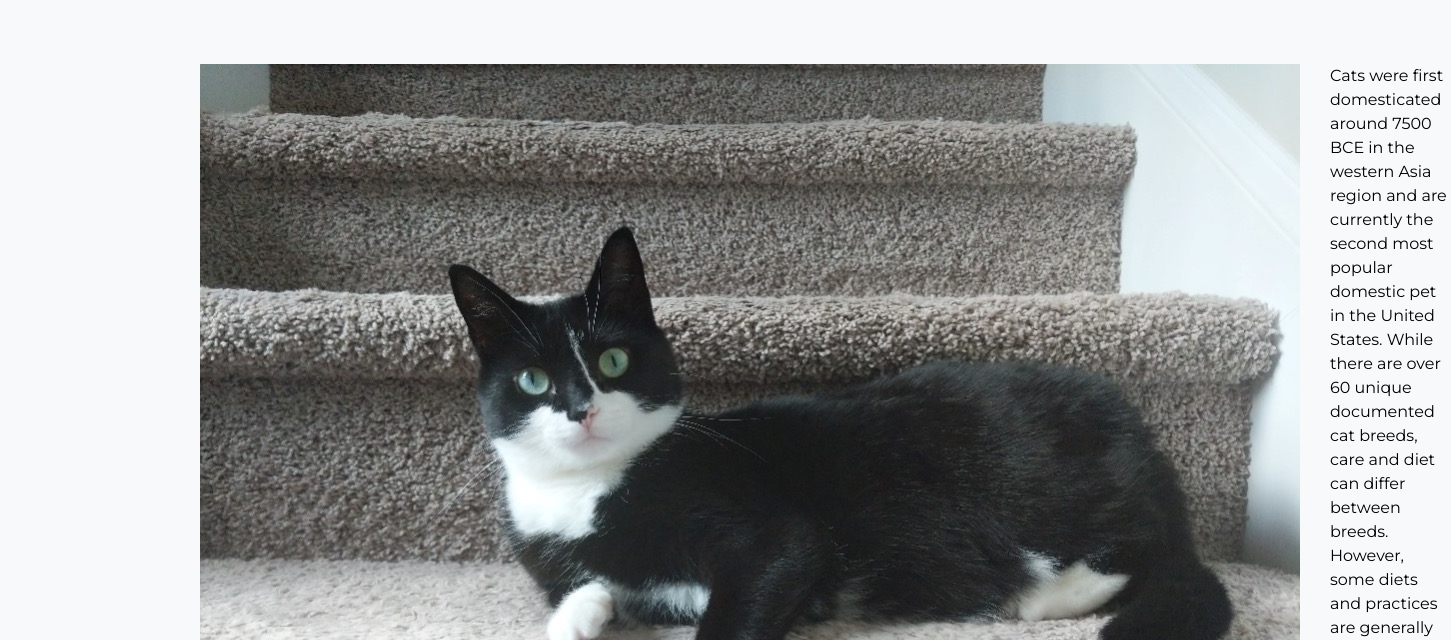
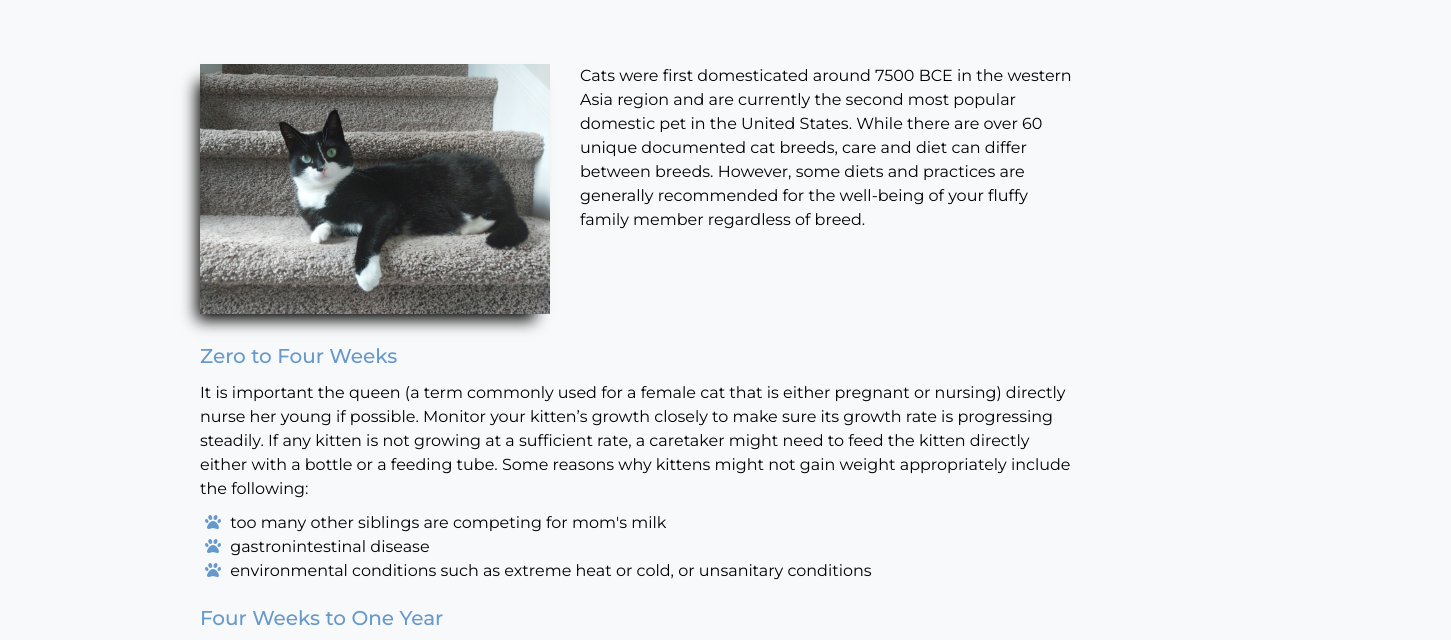
Before and after one commit to FeeterMcGeeter/TNM2-Prototype, a plain HTML site: page cats.html in a window 1280 px wide. Shown: the part 86-726 px from the top of the page, 1451 px wide, since content can reach past the window. Drawn offline with Linux system fonts and the light colour scheme.

Commit message:
styled images on secondary pages

```diff
--- a/cats.html
+++ b/cats.html
@@ -59,9 +59,14 @@
 
     <!--Main Content-->
     <div class="container">
-        <section class="container-section">
+        <section class="container-section image-section">
             <div class="container-image" title="Cat on stairs">
-                <img src="images/Cat2.jpg" alt="Cat on stairs">
+                <img
+                    src="images/Cat2.jpg"
+                    width="350"
+                    height="250"
+                    alt="Cat on stairs"
+                >
             </div>
 
             <p class="container-info">
@@ -75,17 +80,18 @@
             <p class="container-info">
                 It is important the queen (a term commonly used for a female cat that is either pregnant or nursing) directly nurse her young if possible. Monitor your kitten’s growth closely to make sure its growth rate is progressing steadily. If any kitten is not growing at a sufficient rate, a caretaker might need to feed the kitten directly either with a bottle or a feeding tube. Some reasons why kittens might not gain weight appropriately include the following:
             </p>
-        </section>
 
-        <section class="container-section">
             <ul class="container-list">
                 <li class="container-list-item">
+                    <i class="fa-solid fa-paw"></i>
                     too many other siblings are competing for mom's milk
                 </li>
                 <li class="container-list-item">
+                    <i class="fa-solid fa-paw"></i>
                     gastronintestinal disease
                 </li>
                 <li class="container-list-item">
+                    <i class="fa-solid fa-paw"></i>
                     environmental conditions such as extreme heat or cold, or unsanitary conditions
                 </li>
             </ul>
--- a/style.css
+++ b/style.css
@@ -629,15 +629,18 @@ header {
     margin-bottom: var(--mg-bottom-sm);
 }
 
+.container-section a:hover {
+    color: var(--color-secondary);
+}
+
 .container-image {
     margin-right: 3rem;
-    /* width: 45rem;
-    height: 35rem; */
 }
 
 .container-image img {
-    /* width: 100%;
-    height: 100%; */
+    object-fit: cover;
+    -webkit-box-shadow: -.9rem 1.2rem 1.5rem -.6rem var(--color-dark);
+    box-shadow: -.9rem 1.2rem 1.5rem -.6rem var(--color-dark);
 }
 
 .container-info-title {
@@ -647,6 +650,16 @@ header {
     margin-bottom: 1rem;
 }
 
+.container-list {
+    margin-top: 1rem;
+}
+
+.container-list-item i {
+    margin: 0 .5rem;
+    color: var(--color-primary-light);
+}
+
+/*===== FISH CONTENT NEXT TO IMAGE =====*/
 .first-fish-info {
     margin-bottom: var(--mg-bottom-sm);
 }
```
Also changed, not shown: dogs.html (+7 -2 lines), fish.html (+11 -2 lines).
